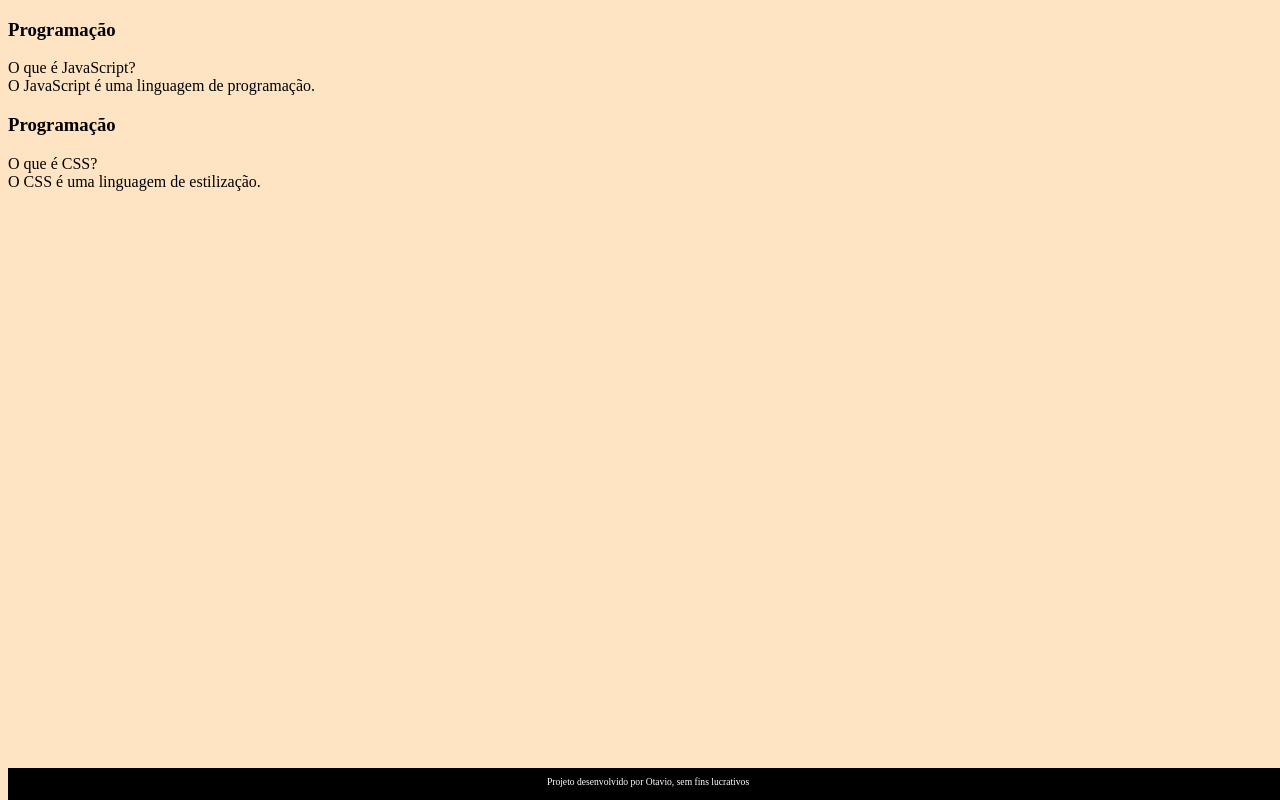
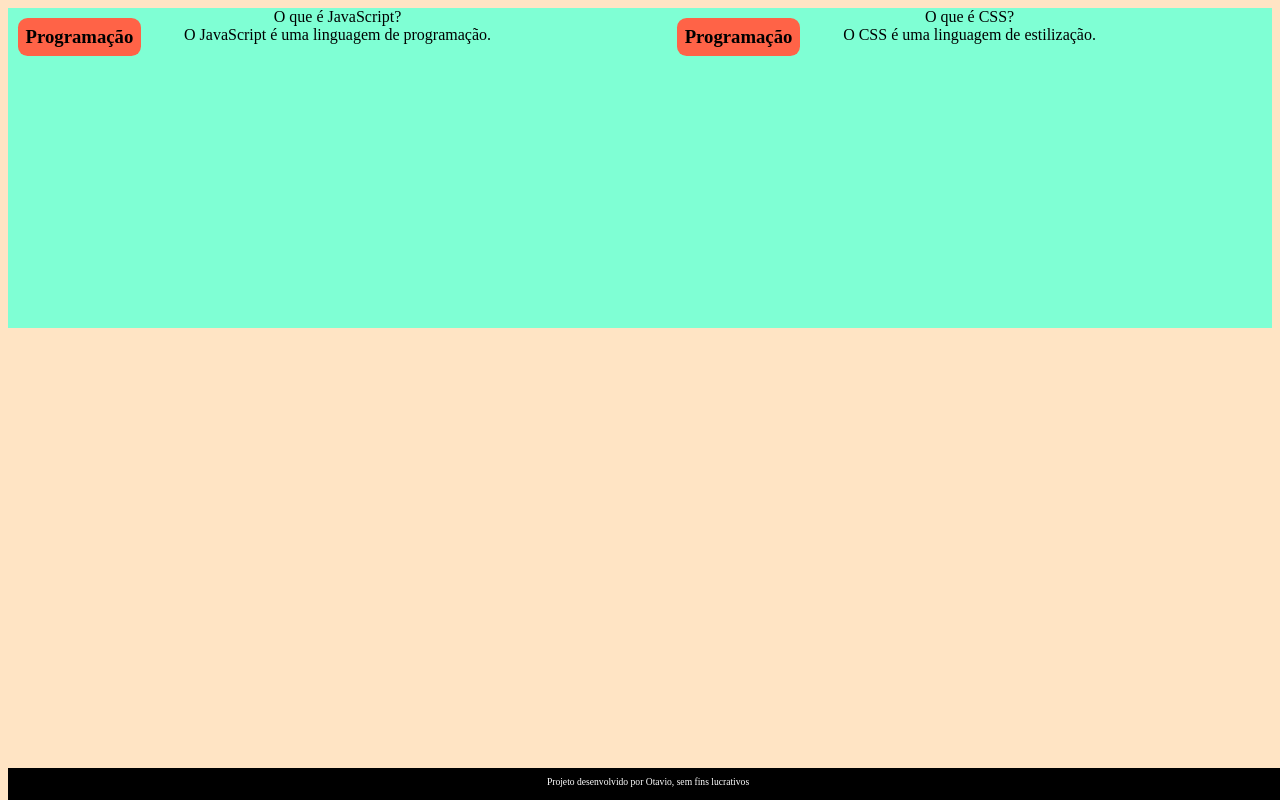
Before and after one commit to petroskim/FLASHCARDS, a plain HTML site: page index.html in a window 1280 px wide. Drawn offline with Linux system fonts and the light colour scheme.

Commit message:
espaçamento

```diff
--- a/assets/style.css
+++ b/assets/style.css
@@ -16,3 +16,27 @@ footer p{
     font-size: 0.6rem;
     margin-top: 0.5rem;
 }
+#container{
+    display: flex;
+}
+.cartao{
+    margin: 1rem, 1rem;
+    background-color: aqua;
+    height: 20rem;
+    flex-grow: 1;
+    flex-basis: calc(33% 6rem);
+}
+.cartao__conteudo{
+    text-align: center;
+    background-color: aquamarine;
+    height: 100%;
+}
+.cartao__conteudo h3{
+    background-color: tomato;
+    text-align: left;
+    padding: 0.5rem;
+    position: absolute;
+    margin: 0.6rem;
+    border-radius: 0.6rem;
+    font-size: 1w;
+}
```
